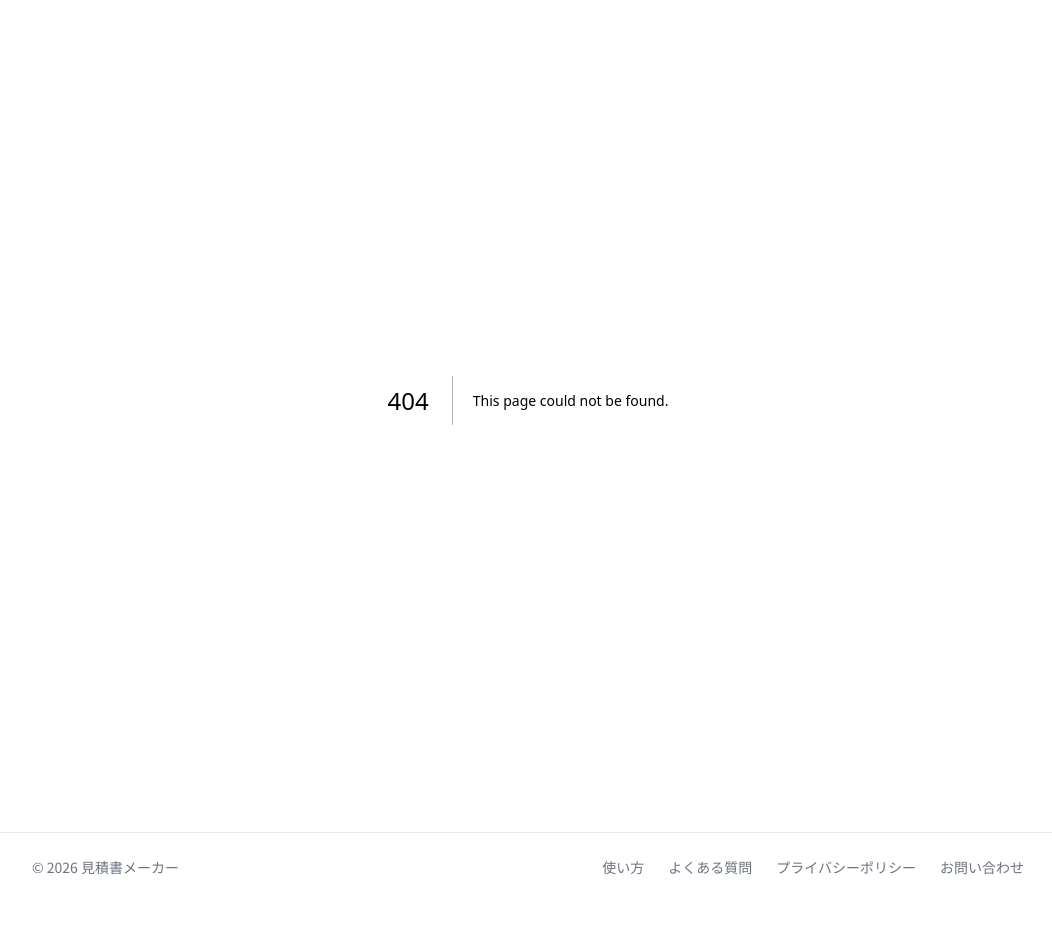
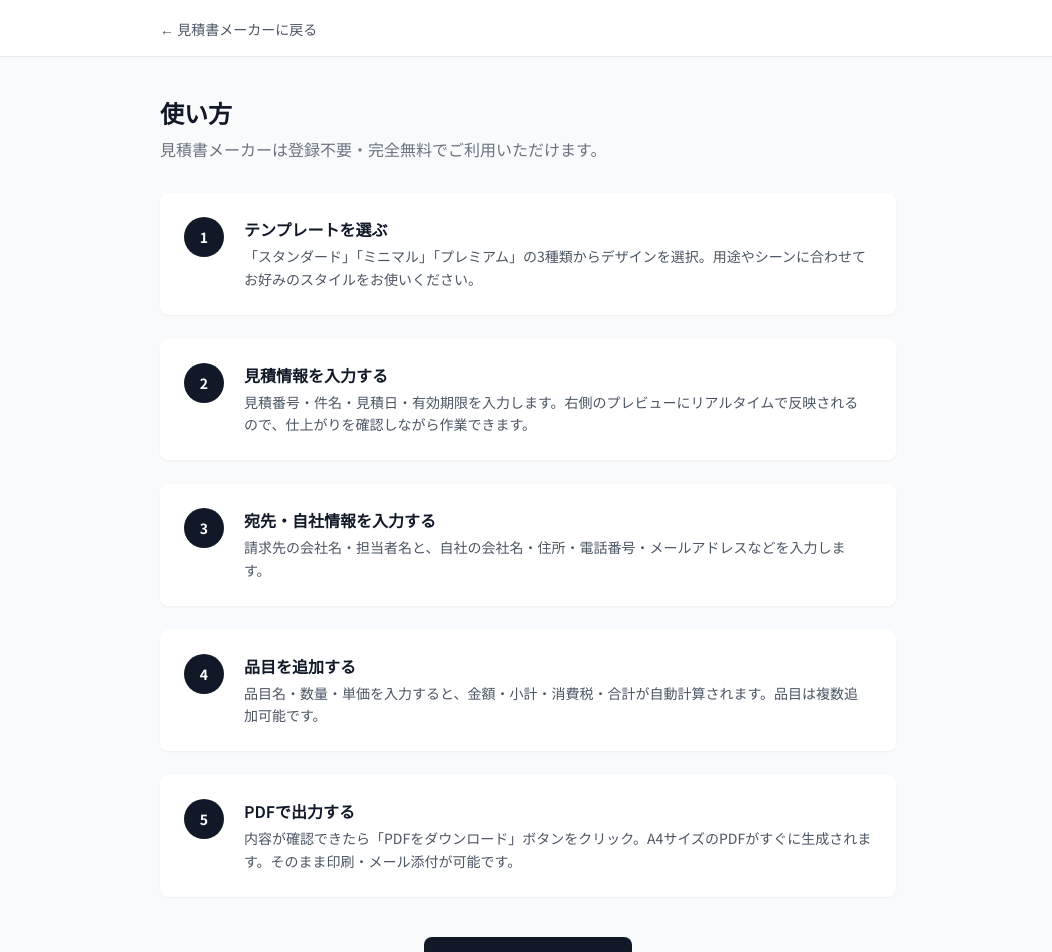
Before and after one commit to cha1tirou/mitsumori-maker, a Next.js app: page /how-to in a window 1280 px wide. Before the commit this address had no page. Shown: the top 952 px of the page, without its empty margins (112-1164 px from the left). Before the commit the page ends 901 px from the top, so only its background shows below. Built offline with nearby package versions, Linux system fonts and the light colour scheme.

Commit message:
Add how-to page

```diff
--- /dev/null
+++ b/src/app/how-to/page.tsx
@@ -0,0 +1,79 @@
+import type { Metadata } from "next";
+import Link from "next/link";
+
+export const metadata: Metadata = {
+  title: "使い方 | 見積書メーカー",
+  description: "見積書メーカーの使い方を解説します。登録不要・無料で見積書をかんたんに作成できます。",
+};
+
+const steps = [
+  {
+    step: 1,
+    title: "テンプレートを選ぶ",
+    description:
+      "「スタンダード」「ミニマル」「プレミアム」の3種類からデザインを選択。用途やシーンに合わせてお好みのスタイルをお使いください。",
+  },
+  {
+    step: 2,
+    title: "見積情報を入力する",
+    description:
+      "見積番号・件名・見積日・有効期限を入力します。右側のプレビューにリアルタイムで反映されるので、仕上がりを確認しながら作業できます。",
+  },
+  {
+    step: 3,
+    title: "宛先・自社情報を入力する",
+    description:
+      "請求先の会社名・担当者名と、自社の会社名・住所・電話番号・メールアドレスなどを入力します。",
+  },
+  {
+    step: 4,
+    title: "品目を追加する",
+    description:
+      "品目名・数量・単価を入力すると、金額・小計・消費税・合計が自動計算されます。品目は複数追加可能です。",
+  },
+  {
+    step: 5,
+    title: "PDFで出力する",
+    description:
+      "内容が確認できたら「PDFをダウンロード」ボタンをクリック。A4サイズのPDFがすぐに生成されます。そのまま印刷・メール添付が可能です。",
+  },
+];
+
+export default function HowToPage() {
+  return (
+    <div className="min-h-screen bg-gray-50">
+      <header className="bg-white border-b border-gray-200">
+        <div className="max-w-3xl mx-auto px-4 py-4">
+          <Link href="/" className="text-gray-600 hover:text-gray-900 text-sm">
+            ← 見積書メーカーに戻る
+          </Link>
+        </div>
+      </header>
+      <main className="max-w-3xl mx-auto px-4 py-10">
+        <h1 className="text-2xl font-bold text-gray-900 mb-2">使い方</h1>
+        <p className="text-gray-500 mb-8">見積書メーカーは登録不要・完全無料でご利用いただけます。</p>
+        <div className="space-y-6">
+          {steps.map((s) => (
+            <div key={s.step} className="bg-white rounded-lg shadow-sm p-6 flex gap-5">
+              <div className="flex-shrink-0 w-10 h-10 rounded-full bg-gray-900 text-white flex items-center justify-center font-bold text-sm">
+                {s.step}
+              </div>
+              <div>
+                <h2 className="text-base font-semibold text-gray-900 mb-1">{s.title}</h2>
+                <p className="text-gray-600 text-sm leading-relaxed">{s.description}</p>
+              </div>
+            </div>
+          ))}
+        </div>
+        <div className="mt-10 text-center">
+          <Link
+            href="/"
+            className="inline-block bg-gray-900 text-white px-8 py-3 rounded-lg hover:bg-gray-700 transition-colors"
+          >
+            さっそく使ってみる
+          </Link>
+        </div>
+      </main>
+    </div>
+  );
+}
```
